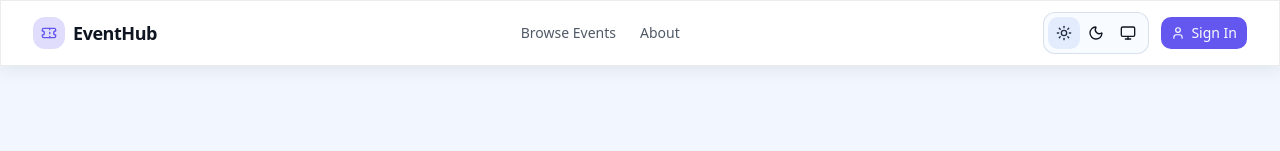
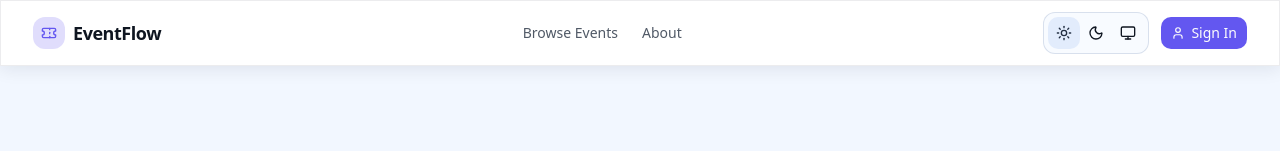
Before and after one commit to princechipork2/eventflow-, a React (Vite) app: page /auth in a window 1280 px wide. Shown: the top 151 px of the page. Built offline with nearby package versions, Linux system fonts and the light colour scheme.

Commit message:
Standardize app name as EventFlow

```diff
--- a/src/constants.ts
+++ b/src/constants.ts
@@ -1,4 +1,4 @@
-export const APP_NAME = "EventHub";
+export const APP_NAME = "EventFlow";
 export const APP_TAGLINE = "Where Moments Become Events";
 export const CONTACT_EMAIL = "hello@eventhub.io";
 export const SUPPORT_EMAIL = "support@eventhub.io";
```
